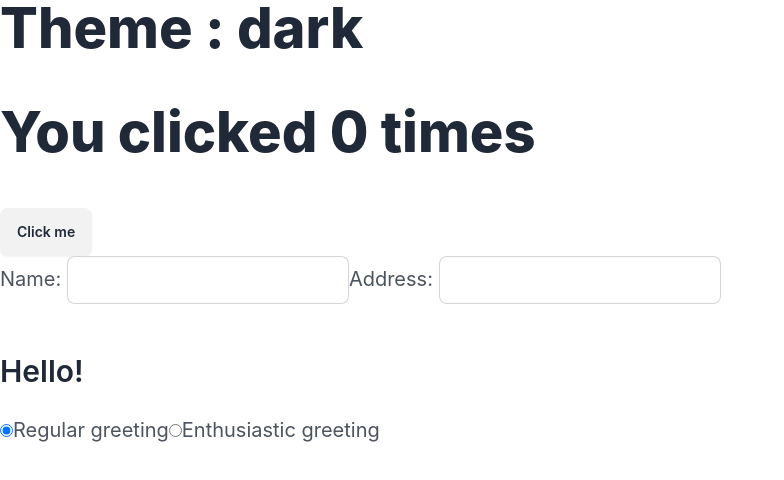
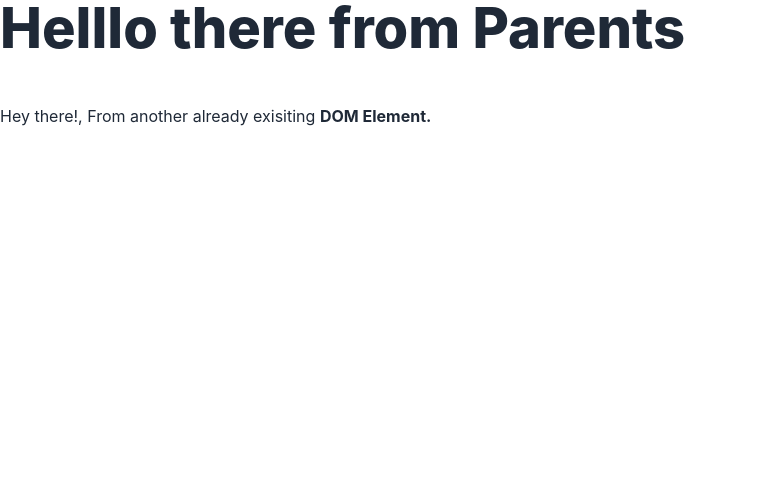
Before and after one commit to raiyanu/my-scratch-react, a React app: page / in a window 1280 px wide. Shown: the top 480 px of the page, without its empty margins (0-784 px from the left). Built offline with nearby package versions, Linux system fonts and the light colour scheme.

Commit message:
worked on createPortal

```diff
--- a/src/App.js
+++ b/src/App.js
@@ -1,78 +1,17 @@
-import React, { useState, useEffect, memo, use } from 'react'
-import { ThemeContext } from './useTheme';
+import React from "react";
+import { createPortal } from "react-dom";
 export default function App() {
-    const [count, setCount] = useState(0);
-    const handleClick = () => {
-        setCount(prev => prev + 1);
-    }
-
-    useEffect(() => {
-        document.title = `You clicked ${count} times`;
-    }, [count]);
-    console.log(use(ThemeContext));
-
     return (
-        <div className='prose lg:prose-xl'>
+        <div className="prose lg:prose-xl">
+            <h1>Helllo there from Parents</h1>
             <div>
-                <h1 className='cursor-pointer select-none' onClick={use(ThemeContext).SwitchTheme}>Theme : {use(ThemeContext).Theme} </h1>
-                <h1 className=''>You clicked {count} times</h1>
-                <button className='btn' onClick={handleClick}>
-                    Click me
-                </button>
+                {createPortal(
+                    <h1>
+                        Hey there!, From another already exisiting <b>DOM Element.</b>
+                    </h1>,
+                    document.getElementById("secondRoot")
+                )}
             </div>
-            <MyApp />
         </div>
-    )
-}
-
-export function MyApp() {
-    const [name, setName] = useState('');
-    const [address, setAddress] = useState('');
-    return (
-        <>
-            <label>
-                Name{': '}
-                <input className='input input-bordered' value={name} onChange={e => setName(e.target.value)} />
-            </label>
-            <label>
-                Address{': '}
-                <input className='input input-bordered' value={address} onChange={e => setAddress(e.target.value)} />
-            </label>
-            <Greeting name={name} />
-        </>
     );
 }
-
-const Greeting = memo(function Greeting({ name }) {
-    console.log('Greeting was rendered at', new Date().toLocaleTimeString());
-    const [greeting, setGreeting] = useState('Hello');
-    return (
-        <>
-            <h3>{greeting}{name && ', '}{name}!</h3>
-            <GreetingSelector value={greeting} onChange={setGreeting} />
-        </>
-    );
-});
-
-function GreetingSelector({ value, onChange }) {
-    return (
-        <>
-            <label>
-                <input
-                    type="radio"
-                    checked={value === 'Hello'}
-                    onChange={e => onChange('Hello')}
-                />
-                Regular greeting
-            </label>
-            <label>
-                <input
-                    type="radio"
-                    checked={value === 'Hello and welcome'}
-                    onChange={e => onChange('Hello and welcome')}
-                />
-                Enthusiastic greeting
-            </label>
-        </>
-    );
-}
--- a/src/index.css
+++ b/src/index.css
@@ -758,40 +758,6 @@ html {
   --bc: 74.6477% 0.0216 264.435964;
 }
 
-.container {
-  width: 100%;
-}
-
-@media (min-width: 640px) {
-  .container {
-    max-width: 640px;
-  }
-}
-
-@media (min-width: 768px) {
-  .container {
-    max-width: 768px;
-  }
-}
-
-@media (min-width: 1024px) {
-  .container {
-    max-width: 1024px;
-  }
-}
-
-@media (min-width: 1280px) {
-  .container {
-    max-width: 1280px;
-  }
-}
-
-@media (min-width: 1536px) {
-  .container {
-    max-width: 1536px;
-  }
-}
-
 @media (hover:hover) {
   .label a:hover {
     --tw-text-opacity: 1;
@@ -855,15 +821,6 @@ html {
 .btn:is(input[type="radio"]):after {
   --tw-content: attr(aria-label);
   content: var(--tw-content);
-}
-
-.chat {
-  display: grid;
-  grid-template-columns: repeat(2, minmax(0, 1fr));
-  -moz-column-gap: 0.75rem;
-       column-gap: 0.75rem;
-  padding-top: 0.25rem;
-  padding-bottom: 0.25rem;
 }
 
 @media (hover: hover) {
@@ -1935,11 +1892,6 @@ html {
   padding-bottom: 0.5rem;
 }
 
-.text-lg {
-  font-size: 1.125rem;
-  line-height: 1.75rem;
-}
-
 @media (min-width: 1024px) {
   .lg\:prose-xl {
     font-size: 1.25rem;
--- a/src/index.html
+++ b/src/index.html
@@ -8,7 +8,10 @@
 </head>
 
 <body>
-    <div id="root"></div>
+    <div id="root">
+    </div>
+    <div id="secondRoot">
+    </div>
 </body>
 
 </html>
```
